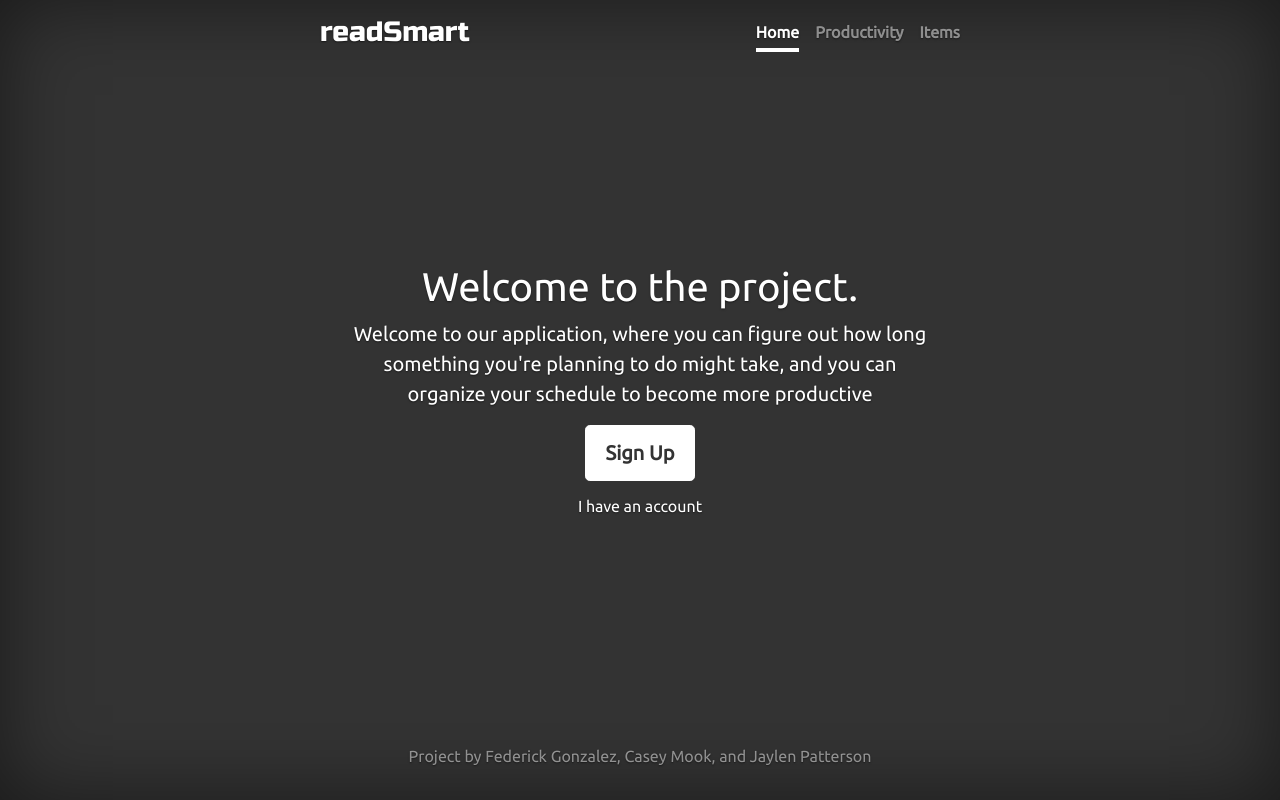
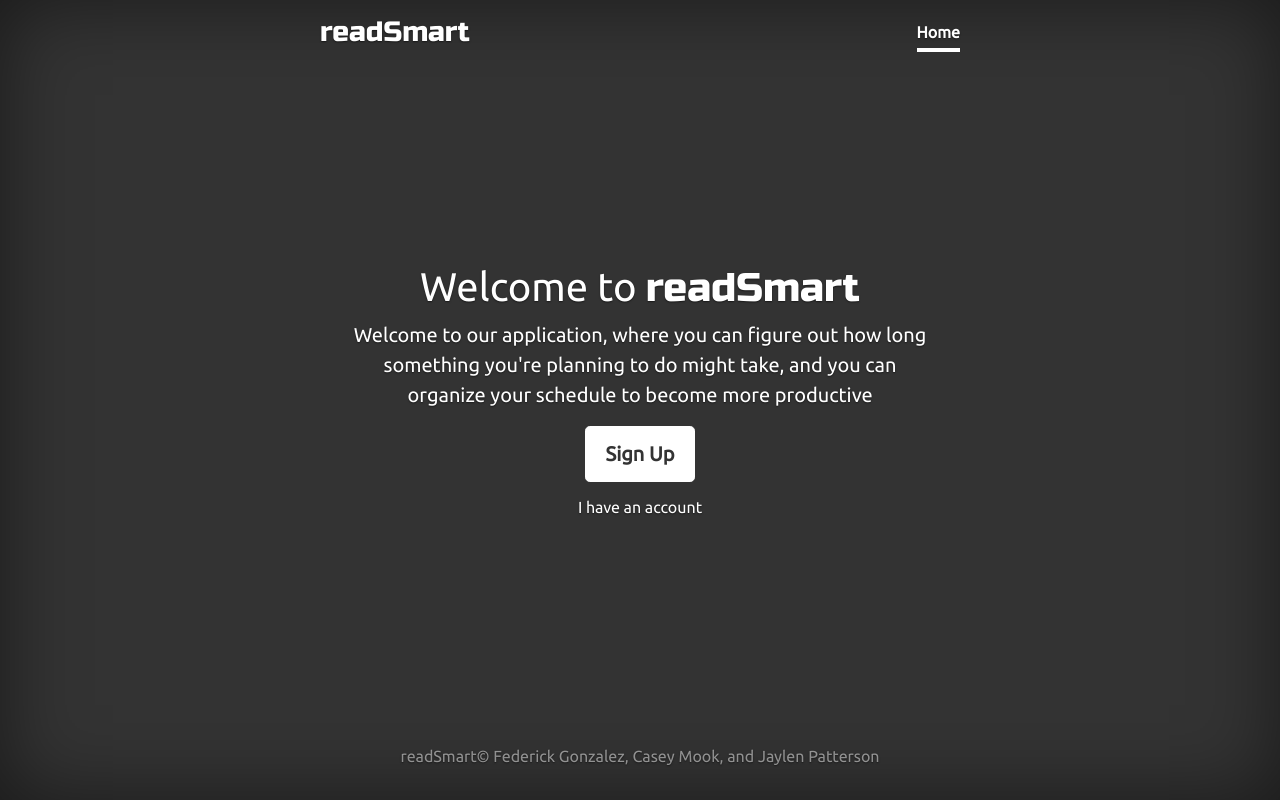
Before and after one commit to kennethmook18/readSmart, a Python web app: template templates/home.html in a window 1280 px wide. Run offline with Jinja, Linux system fonts and the light colour scheme; the template is opened without the code that fills it, so the values that code supplies are empty; some libraries are stand-ins or nearby versions.

Commit message:
edited pages to include &copy; and fixed login

```diff
--- a/css/cover.css
+++ b/css/cover.css
@@ -110,5 +110,9 @@ body {
 
 #login_form{
   margin-left: 550px;
-  margin-top: 50px;
+  margin-top: 100px;
 }
+
+#title{
+  font-family: 'Russo One', sans-serif;
+}
--- a/templates/home.html
+++ b/templates/home.html
@@ -30,14 +30,14 @@
 
           <nav class="nav nav-masthead justify-content-center">
             <a class="nav-link active" href="/">Home</a>
-            <a class="nav-link" href="#">Productivity</a>
-            <a class="nav-link" href="#">Items</a>
+            <!-- <a class="nav-link" href="#">Productivity</a>
+            <a class="nav-link" href="#">Items</a> -->
           </nav>
         </div>
       </header>
 
       <main role="main" class="inner cover">
-        <h1 class="cover-heading">Welcome to the project.</h1>
+        <h1 class="cover-heading">Welcome to <span id="title">readSmart</span></h1>
         <p class="lead">Welcome to our application, where you can figure out how long something you're planning to do might take, and you can organize your schedule to become more productive</p>
         <p class="lead">
           <a href="/login" class="btn btn-lg btn-secondary">Sign Up</a>
@@ -47,7 +47,7 @@
 
       <footer class="mastfoot mt-auto">
         <div class="inner">
-          <p>Project by Federick Gonzalez, Casey Mook, and Jaylen Patterson</p>
+          <p>readSmart&copy; Federick Gonzalez, Casey Mook, and Jaylen Patterson</p>
         </div>
       </footer>
     </div>
```
Also changed, not shown: templates/signIn.html (+6 -3 lines), templates/signup.html (+5 -2 lines).
